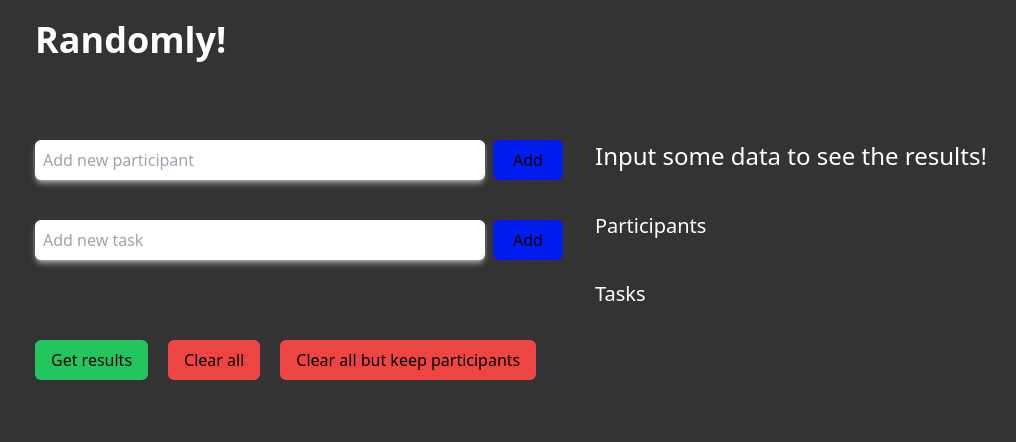
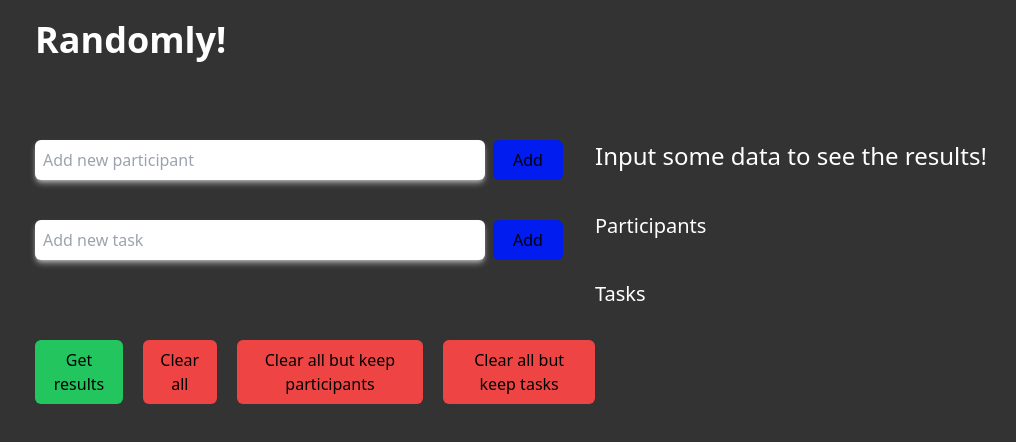
Before and after one commit to IvanGH4/randomly-lib, a React (Create React App) app: page / in a window 1280 px wide. Shown: the top 442 px of the page, without its empty margins (45-1061 px from the left). Built offline with nearby package versions, Linux system fonts and the light colour scheme.

Commit message:
Clear all but keep tasks

```diff
--- a/src/App.tsx
+++ b/src/App.tsx
@@ -23,6 +23,7 @@ type Action = {
     | 'ON_CHANGE'
     | 'CLEAR_ALL'
     | 'RESET_WITH_PARTICIPANTS'
+    | 'RESET_WITH_TASKS'
     | 'GET_RESULTS';
   payload?:
     | string
@@ -86,6 +87,8 @@ const reducer = (state: State, action: Action): State => {
       return initialState;
     case 'RESET_WITH_PARTICIPANTS':
       return { ...initialState, participants: state.participants };
+    case 'RESET_WITH_TASKS':
+      return { ...initialState, tasks: state.tasks };
     case 'GET_RESULTS':
       const results: Result[] = assignTasks(state.participants, state.tasks);
       return { ...state, results };
@@ -169,6 +172,11 @@ function App() {
               type='error'
               handleClick={() => dispatch({ type: 'RESET_WITH_PARTICIPANTS' })}
             />
+            <Cta
+              text='Clear all but keep tasks'
+              type='error'
+              handleClick={() => dispatch({ type: 'RESET_WITH_TASKS' })}
+            />
           </div>
         </article>
 
```
